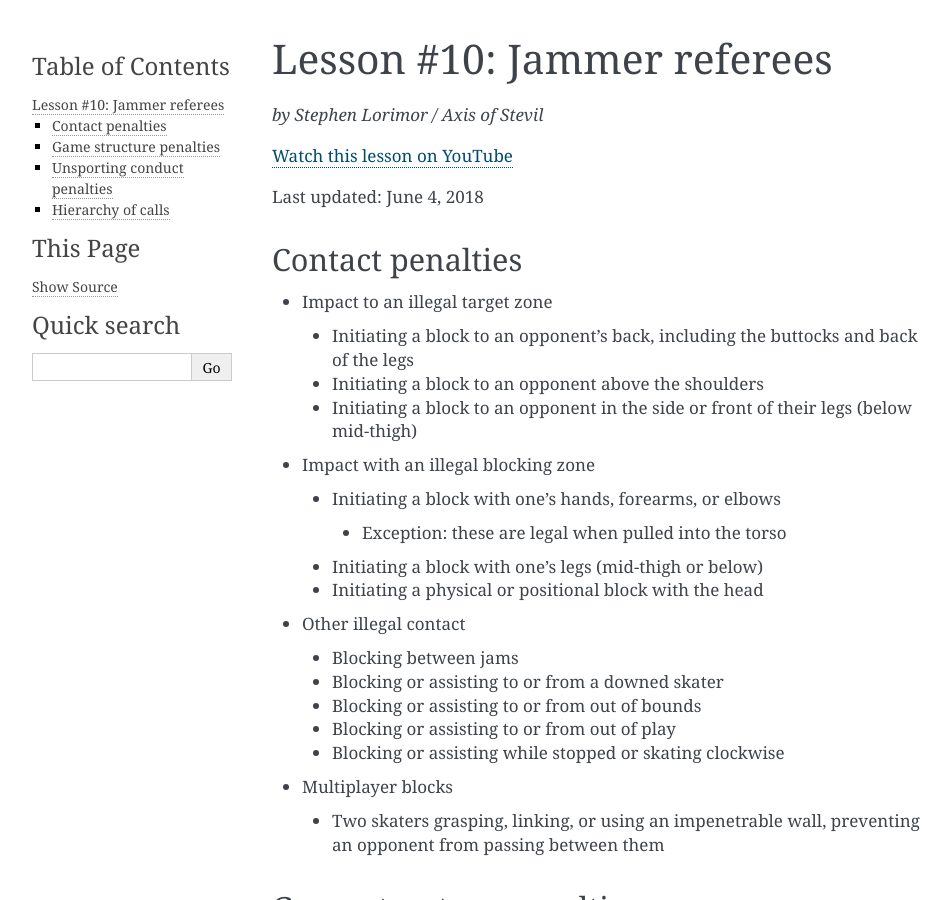
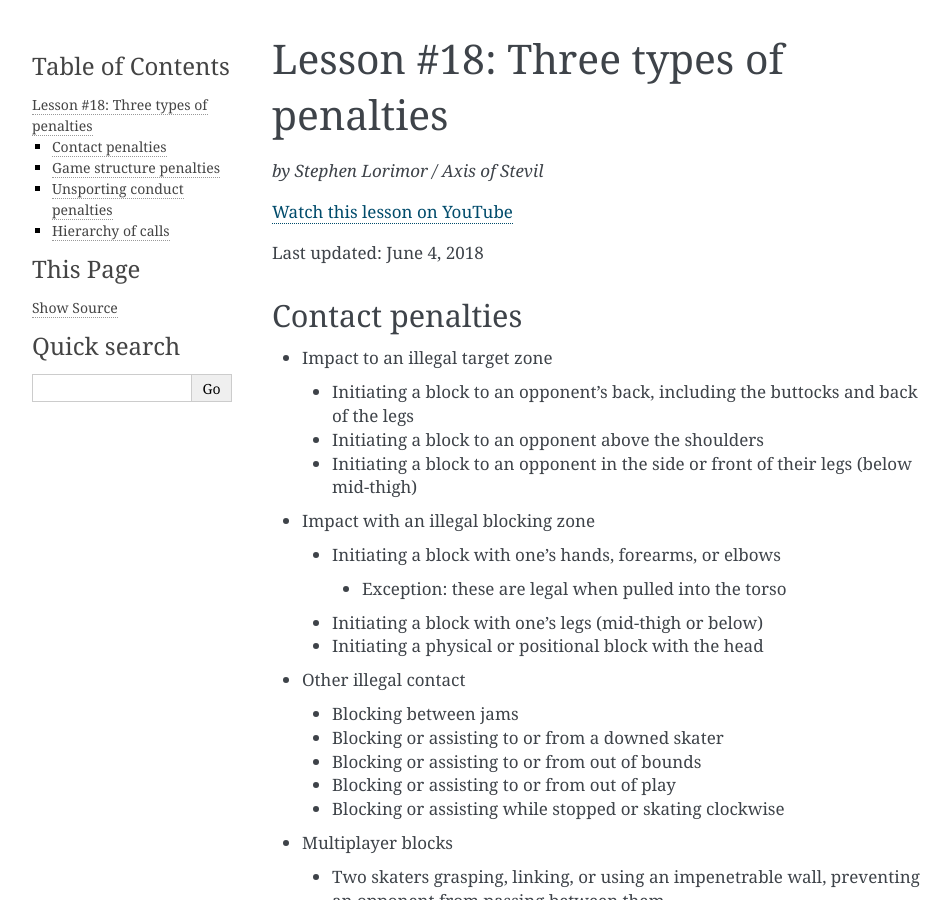
Before and after one commit to mrogaski/zenref, a Sphinx documentation site: the page built from docs/source/three_types_of_penalties.rst, in a window 1280 px wide and 900 px high. Shown: the whole window, without its empty margins (148-1099 px from the left). Built offline with Sphinx 7.4.7, drawn with Linux system fonts in a browser that asks for light colours; pages that are not in the unit, such as notebooks, are missing from menus.

Commit message:
Fix titles and numbers.

```diff
--- a/docs/source/pack_formation.rst
+++ b/docs/source/pack_formation.rst
@@ -1,4 +1,4 @@
-Lesson #10: Pack formation
+Lesson #14: Pack formation
 ==========================
 
 *by Stephen Lorimor / Axis of Stevil*
--- a/docs/source/three_types_of_penalties.rst
+++ b/docs/source/three_types_of_penalties.rst
@@ -1,5 +1,5 @@
-Lesson #10: Jammer referees
-===========================
+Lesson #18: Three types of penalties
+====================================
 
 *by Stephen Lorimor / Axis of Stevil*
 
```
